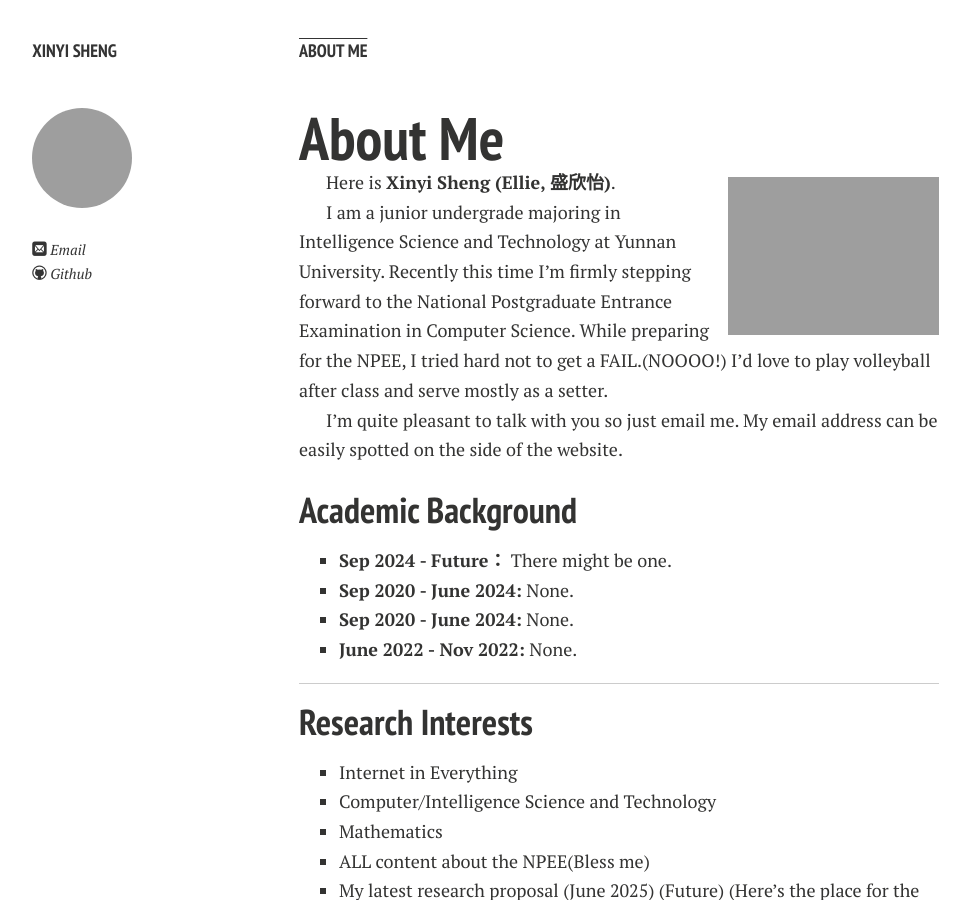
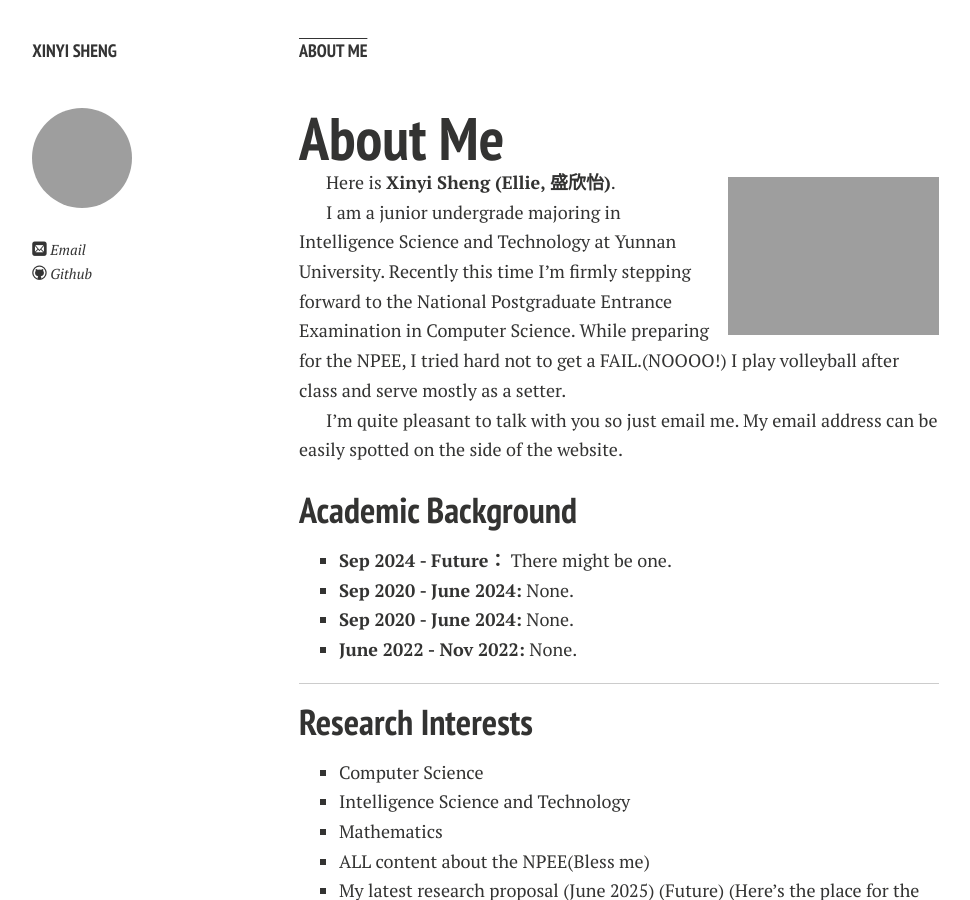
Before and after one commit to xinyisheng/xinyisheng.github.io, a Jekyll site: the page built from index.md, in a window 1280 px wide and 900 px high. Shown: the whole window, without its empty margins (21-991 px from the left). Built offline with Jekyll 4.4.1, drawn with Linux system fonts in a browser that asks for light colours; nearby versions of some CDN libraries; comment, search, counter and statistics services are not loaded; a style sheet for code colours, icons or effects is not loaded; our own code applies the rules of GitHub Pages for plain Markdown files.

Commit message:
index.md修改文本7

```diff
--- a/index.md
+++ b/index.md
@@ -8,7 +8,7 @@ layout: page
 
 Here is **Xinyi Sheng (Ellie, 盛欣怡)**.
 
-I am a junior undergrade majoring in Intelligence Science and Technology at Yunnan University. Recently this time I'm firmly stepping forward to the National Postgraduate Entrance Examination in Computer Science. While preparing for the NPEE, I tried hard not to get a FAIL.(NOOOO!) I'd love to play volleyball after class and serve mostly as a setter.
+I am a junior undergrade majoring in Intelligence Science and Technology at Yunnan University. Recently this time I'm firmly stepping forward to the National Postgraduate Entrance Examination in Computer Science. While preparing for the NPEE, I tried hard not to get a FAIL.(NOOOO!) I play volleyball after class and serve mostly as a setter.
 
 I'm quite pleasant to talk with you so just email me. My email address can be easily spotted on the side of the website.
 
@@ -23,8 +23,8 @@ I'm quite pleasant to talk with you so just email me. My email address can be ea
 
 ## Research Interests
 
-- Internet in Everything
-- Computer/Intelligence Science and Technology
+- Computer Science
+- Intelligence Science and Technology
 - Mathematics
 - ALL content about the NPEE(Bless me)
 - My latest research proposal (June 2025) (Future) (Here's the place for the interlinkage.)
```
